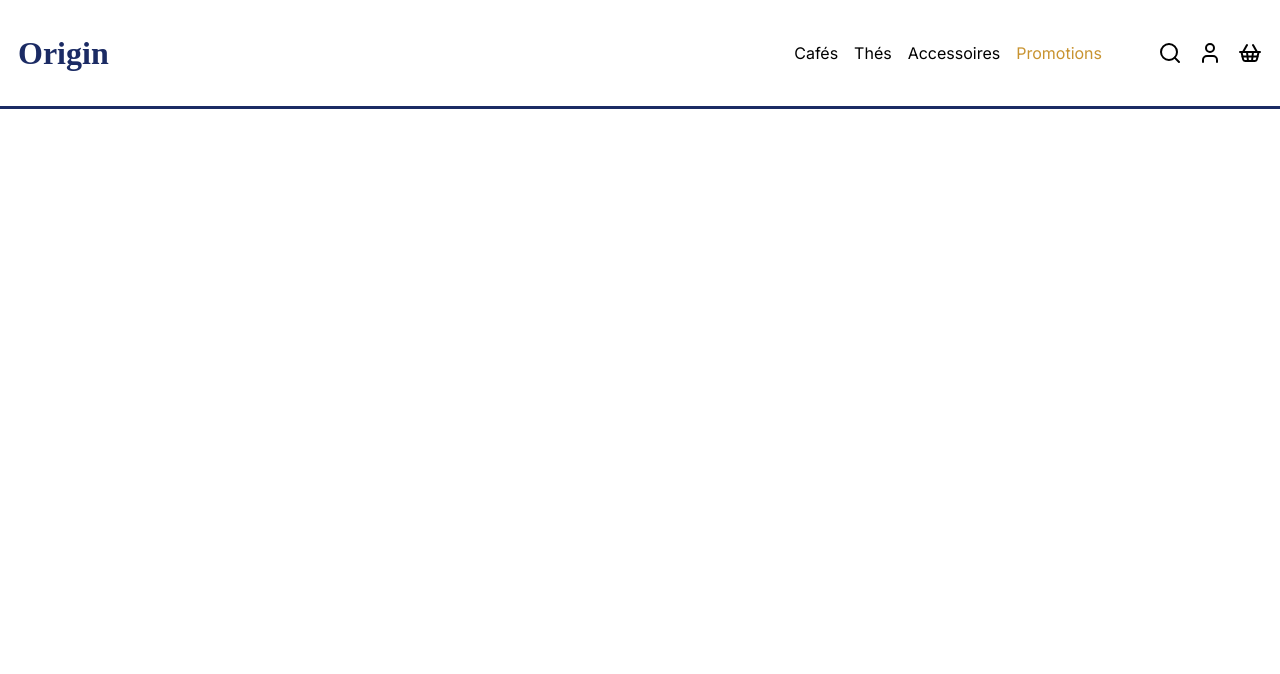
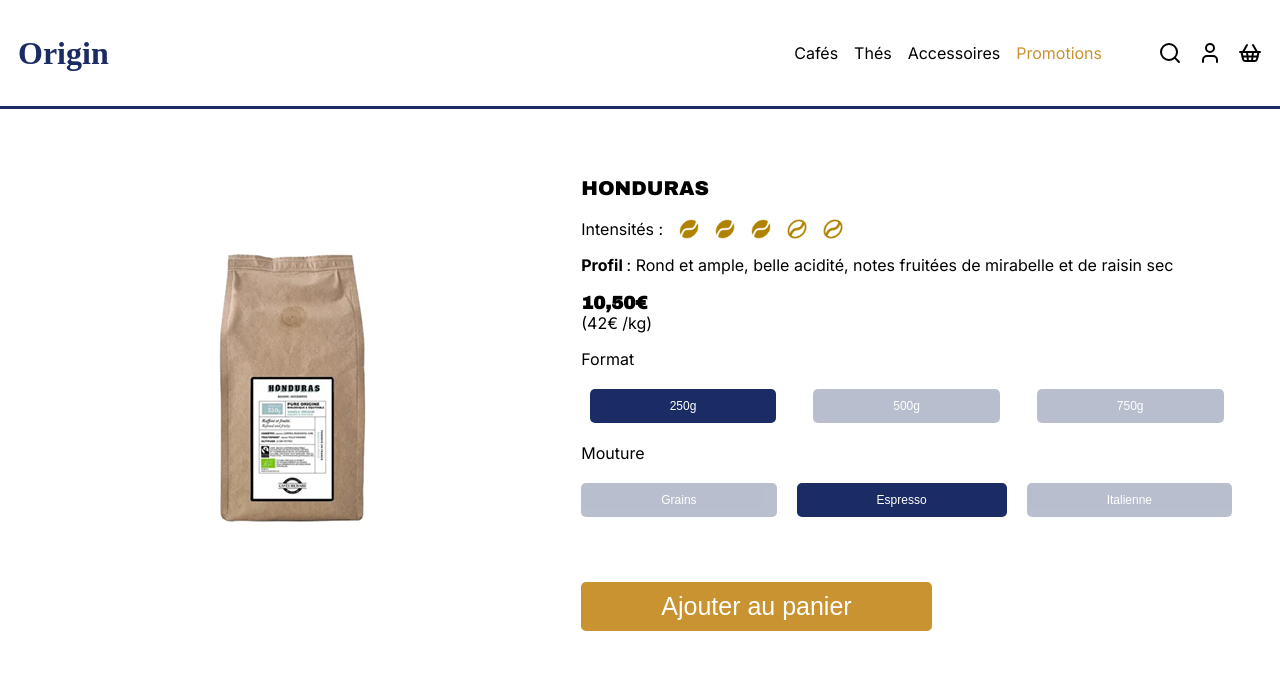
Before and after one commit to Gwedor/repo-designing-with-web, a plain HTML site: page product.html in a window 1280 px wide. Drawn offline with nearby package versions, Linux system fonts and the light colour scheme; a web font is replaced by a local one.

Commit message:
final commit

```diff
--- a/product.html
+++ b/product.html
@@ -16,8 +16,10 @@
 
 <body>
     <nav class="flex-row-space-between">
-
-        <h1 style="margin-left: 10px">Origin</h1>
+        <!-- J'ai demandé à Gemini comment supprimer le soulignage sous Origin du fait qu'il soit cliquable -->
+        <a href="index.html" style="text-decoration: none;">
+            <h1 style="margin-left: 10px;">Origin</h1>
+        </a>
 
         <ul class="menu">
             <li>Cafés</li>
@@ -32,6 +34,45 @@
     </nav>
     <hr>
 
+    <!-- J'ai demandé à Gemini de me donner la strucutur propre pour pouvoir avoir la moitié gauche pour la photo et la moitié droite pour la description du produit-->
+    <section class="product-detail-container">
+    <div class="product-image-side">
+        <img src="images/product_image_comptoirs_richard.png">
+    </div>
+
+    <div class="product-info-side">
+        <p style="font-family: 'Archivo Black'; font-size: 20px;">HONDURAS</p>
+        <ul class="intensites">
+            <li>Intensités :</li>
+            <li><img src="images/graine-pleine.png"></li>
+            <li><img src="images/graine-pleine.png"></li>
+            <li><img src="images/graine-pleine.png"></li>
+            <li><img src="images/graine-vide.png"></li>
+            <li><img src="images/graine-vide.png"></li>
+        </ul>
+        <p><b>Profil </b>: Rond et ample, belle acidité, notes fruitées de mirabelle et de raisin sec</p>
+        <p style="font-family: 'Archivo Black'; font-size: 18px; margin-bottom: 0;">
+            <b>10,50€</b>
+        </p>
+        <p style="margin-top: 0px;">
+            (42€ /kg)
+        </p>
+        Format
+        <div class="button-group">
+            <button class="button2 active">250g</button>
+            <button class="button2">500g</button>
+            <button class="button2">750g</button>
+        </div>
+        Mouture
+        <div class="button-group">
+            <button class="button2">Grains</button>
+            <button class="button2 active">Espresso</button>
+            <button class="button2">Italienne</button>
+        </div>
+        <button style="margin-left: 0px; margin-top: 65px; font-size: 25px;" class="button">Ajouter au panier</button>
+    </div>
+    </section>
+
     <!-- loading the lucide icons -->
      <script src="https://unpkg.com/lucide@latest"></script>
     <script>
--- a/style.css
+++ b/style.css
@@ -70,33 +70,31 @@
 }
 
 .container {
-    display: flex;       /* Aligne l'aside et le main horizontalement */
+    display: flex;
     padding: 0px 10px 0px 10px;
 
 }
 
 .filters {
-    width: 15em;        /* Largeur fixe pour vos filtres */
-    flex-shrink: 0;      /* Empêche les filtres de rétrécir */
+    width: 15em;
+    flex-shrink: 0;
     font-family: "Inter";
     font-size: small;
 }
 
 .content {
-    flex-grow: 1;        /* Le contenu principal prend tout l'espace restant */
+    flex-grow: 1;
     padding: 20px;
 }
 
 .products-grid {
-    display: flex;        /* Active l'alignement horizontal */
-    flex-wrap: wrap;      /* Permet de passer à la ligne si l'écran est petit */
+    display: flex;
 
-    justify-content: space-between; /* Centre les produits sur la ligne */
+    justify-content: space-between;
 }
 
 .product-card {
-    width: 250px;         /* Donne une largeur fixe à chaque produit */
-    /* Ou utilisez flex: 1 1 250px; pour qu'ils s'adaptent un peu */
+    width: 250px;
      /* J'ai demandé à Gemini pourquoi ma bordure n'apparaissait pas avec :
     border: 1px solid rgba(217, 217, 217, 1);
     J'ai ajouté le mot clé solid */
@@ -130,3 +128,64 @@
     font-family: 'Archivo Black';
     font-size: 12px;
 }
+
+.product-detail-container {
+    display: flex;
+    align-items: center;
+    gap: 50px;
+    padding: 40px;
+}
+
+/* Gemini m'a donné la slution 'flex: 1' pour découper la page en deux parts égales */
+.product-image-side {
+    flex: 1;
+    display: flex;
+    justify-content: center;
+    align-items: center;
+    padding: 20px;
+}
+.product-info-side {
+    flex: 1;
+    font-family: 'Inter';
+}
+
+.intensites{
+    display: flex;
+    flex-direction: row;
+    font-family: 'Inter';
+    font-size: medium;
+    padding-left: 0px; /* J'ai demandé à Gemini comment aligner le bloc Intensités à gauche car tout ce que j'avais essayé ne focntionnait pas */
+}
+
+/* J'ai demandé à Gemini comment réduire la taille des icones de grains de café */
+.intensites img {
+    width: 20px;
+    height: auto;
+    filter: sepia(100%) saturate(500%) hue-rotate(10deg) brightness(90%); /* J'ai demandé à Gemini comment changer la couleur des icônes
+    comme je n'ai que les png, j'ai choisi cette solution de bricolage */
+}
+
+.button-group {
+    display: flex;
+    justify-content: center;
+    gap: 20px;
+    margin: 20px 0;
+}
+
+.button2{
+    display: block;
+    margin: 0 auto;
+    color: white;
+    background-color: rgba(27, 43, 100, 1);
+    border: none;
+    border-radius: 5px;
+    padding: 10px 80px 10px 80px;
+    font-size: 12px;
+    white-space: nowrap; /* J'ai demandé à Gemini comment contraindre le texte à tenir sur une seule ligne */
+    opacity: 0.3;
+    cursor: pointer;
+}
+/* J'ai demandé à Gemini comment faire pour que seul le bouton sélectionné apparaisse avec une opacité de 100% */
+.button2.active {
+    opacity: 1;
+}
```
Also changed, not shown: index.html (+24 -15 lines), images/graine-pleine.png (added), images/graine-pleine.svg (added), images/graine-vide.png (added), 1 other file.
